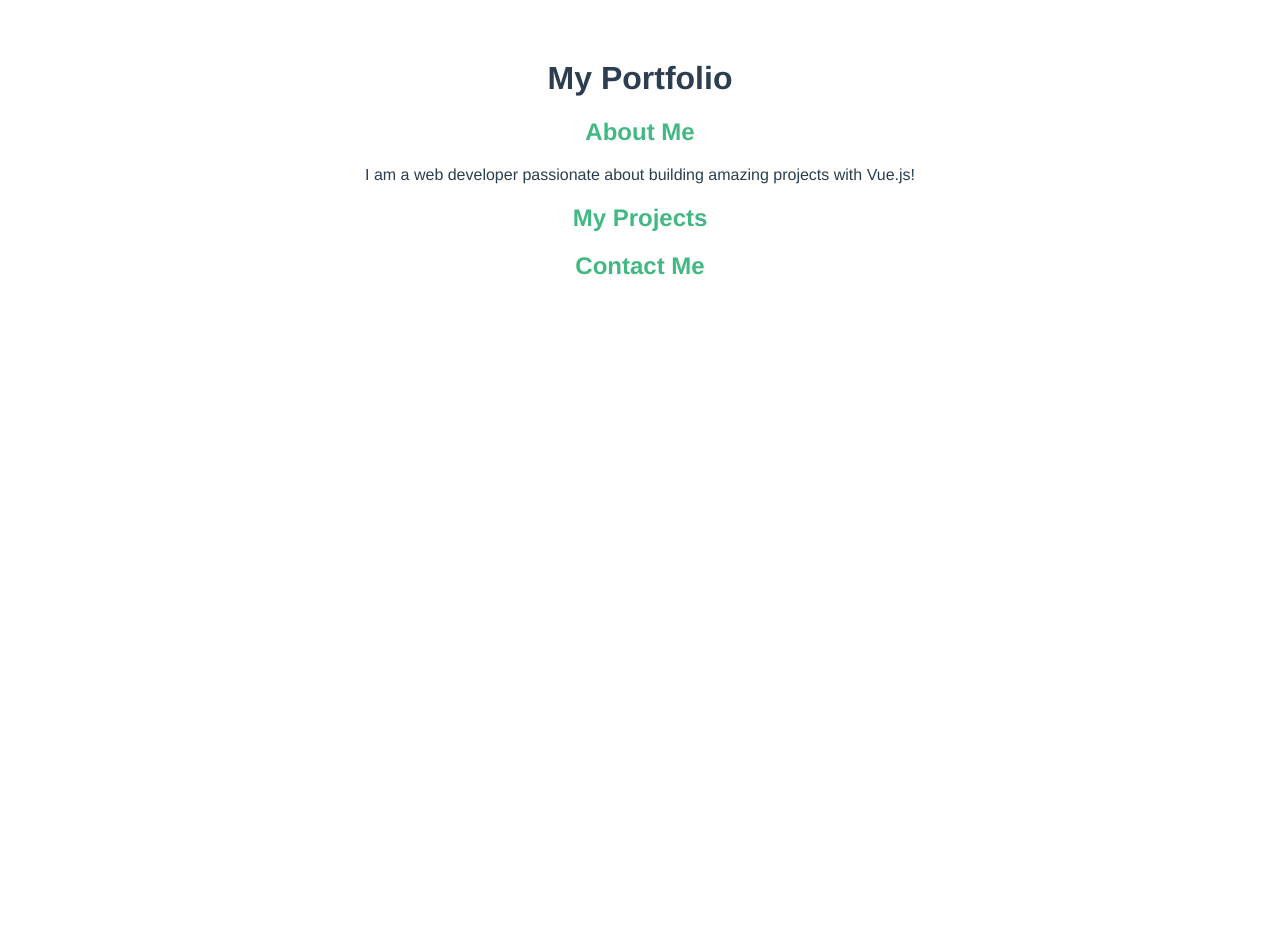
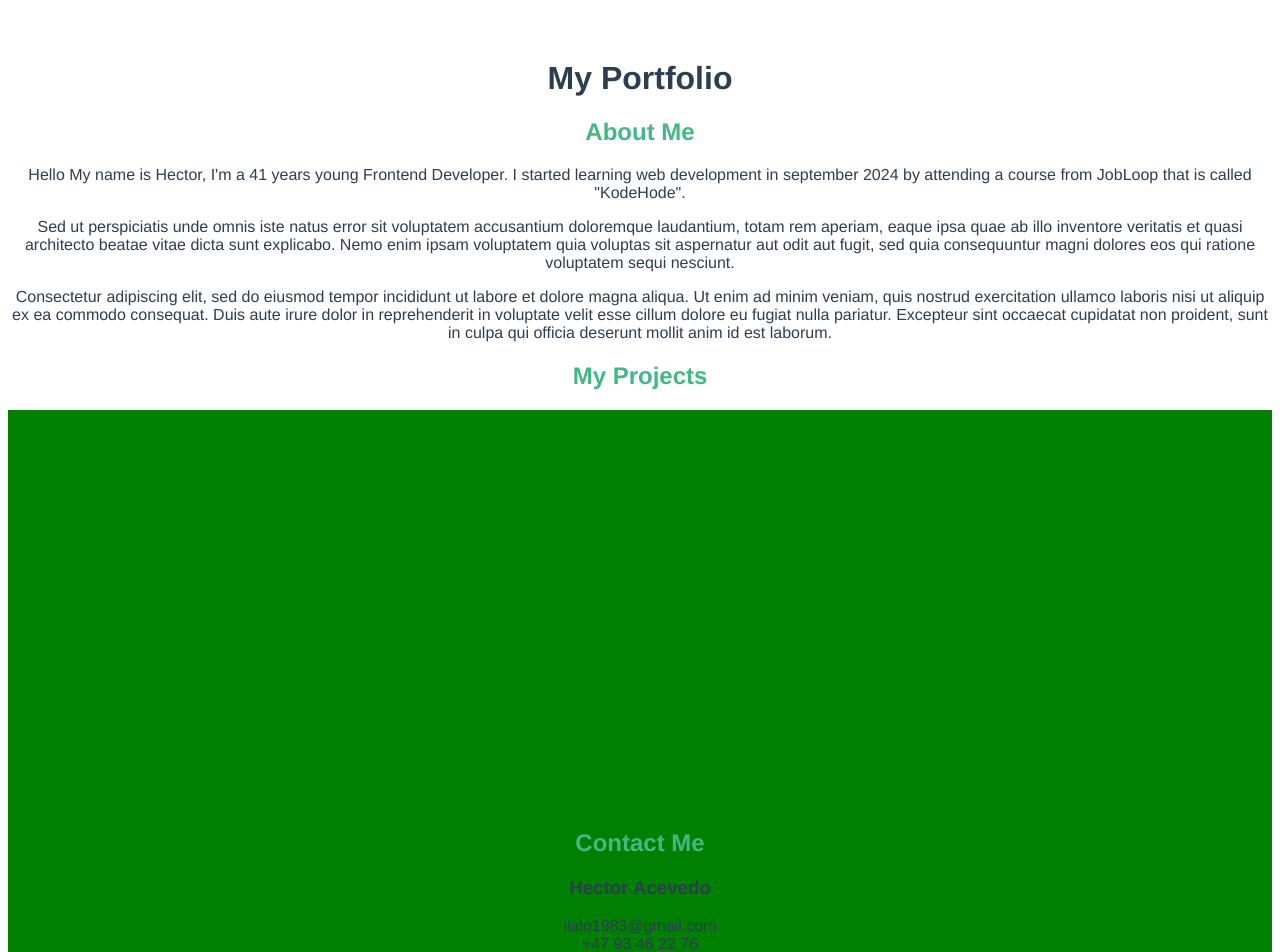
Before and after one commit to Hea092024/portfolioinvue, a Vue app: page / in a window 1280 px wide. Shown: the top 952 px of the page. Before the commit the page ends 800 px from the top, so only its background shows below. Built offline with nearby package versions, Linux system fonts and the light colour scheme.

Commit message:
updated contact info + added info to about me

```diff
--- a/src/components/AboutPage.vue
+++ b/src/components/AboutPage.vue
@@ -1,7 +1,22 @@
 <template>
   <div>
     <h2>About Me</h2>
-    <p>I am a web developer passionate about building amazing projects with Vue.js!</p>
+       <p>
+            Hello My name is Hector, I'm a 41 years young Frontend Developer. I started learning web development in september 2024 by attending a course from JobLoop that is called "KodeHode".
+          </p>
+          <p>
+            Sed ut perspiciatis unde omnis iste natus error sit voluptatem accusantium doloremque laudantium,
+            totam rem aperiam, eaque ipsa quae ab illo inventore veritatis et quasi architecto beatae vitae
+            dicta sunt explicabo. Nemo enim ipsam voluptatem quia voluptas sit aspernatur aut odit aut fugit,
+            sed quia consequuntur magni dolores eos qui ratione voluptatem sequi nesciunt.
+          </p>
+          <p>
+            Consectetur adipiscing elit, sed do eiusmod tempor incididunt ut labore et dolore magna aliqua.
+            Ut enim ad minim veniam, quis nostrud exercitation ullamco laboris nisi ut aliquip ex ea commodo
+            consequat. Duis aute irure dolor in reprehenderit in voluptate velit esse cillum dolore eu fugiat
+            nulla pariatur. Excepteur sint occaecat cupidatat non proident, sunt in culpa qui officia deserunt
+            mollit anim id est laborum.
+          </p>
   </div>
 </template>
 
--- a/src/components/ContactPage.vue
+++ b/src/components/ContactPage.vue
@@ -1,7 +1,26 @@
 <template>
-  <div>
-    <h2>Contact Me</h2>
-  </div>
+     <section id="contact" class="contact-page">
+      <div class="contact-container">
+        <h2>Contact Me</h2>
+        <div class="contact-details">
+          <div class="contact-info">
+            <h3>Hector Acevedo</h3>
+            <div class="contact-item">
+              <i class="fas fa-envelope"></i>
+              <span>ilalo1983@gmail.com</span>
+            </div>
+            <div class="contact-item">
+              <i class="fas fa-phone"></i>
+              <span>+47 93 46 22 76 </span>
+            </div>
+            <div class="contact-item">
+              <i class="fas fa-map-marker-alt"></i>
+              <span>Bergen, Norway</span>
+            </div>
+          </div>
+        </div>
+      </div>
+    </section>
 </template>
 
 <script>
@@ -14,4 +33,13 @@ export default {
 h2 {
   color: #42b983;
 }
+
+.contact-page {
+  min-height: 100vh;
+  display: flex;
+  align-items: center;
+  justify-content: center;
+  padding: 5rem 5%;
+  background: green;
+}
 </style>
```
